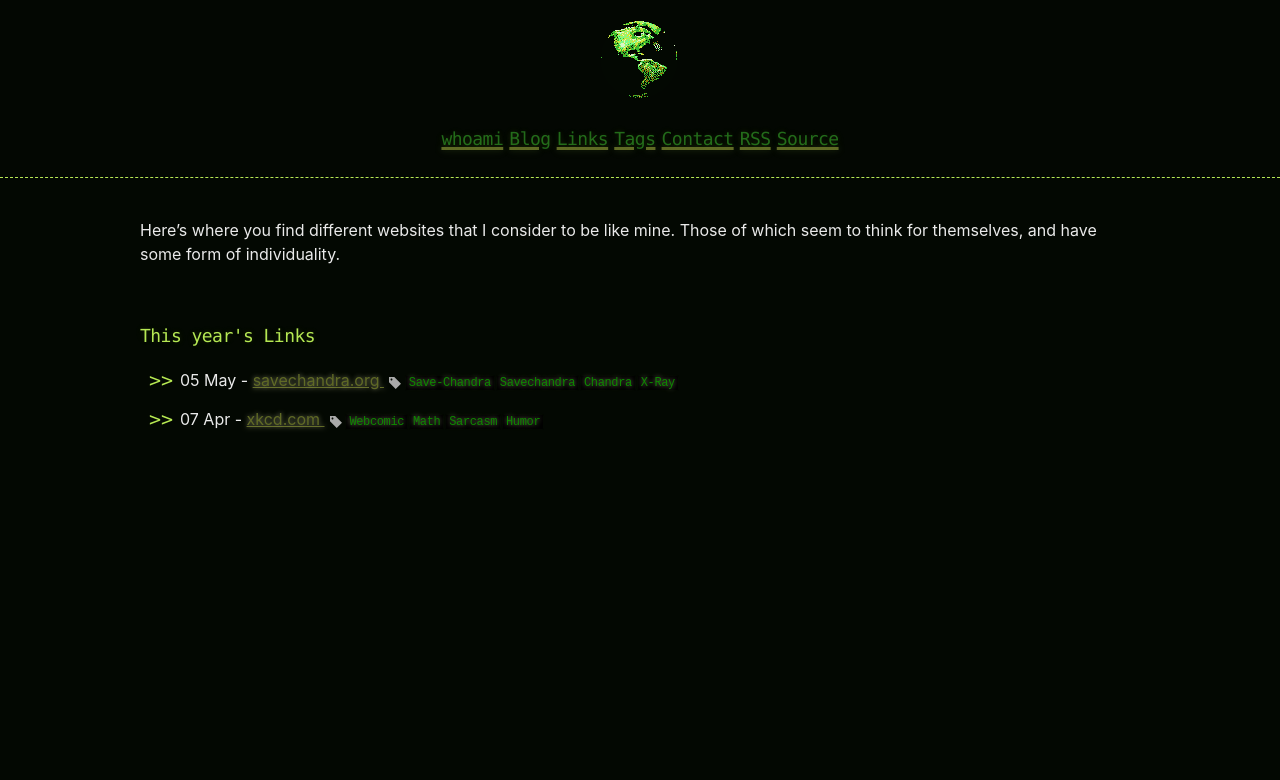
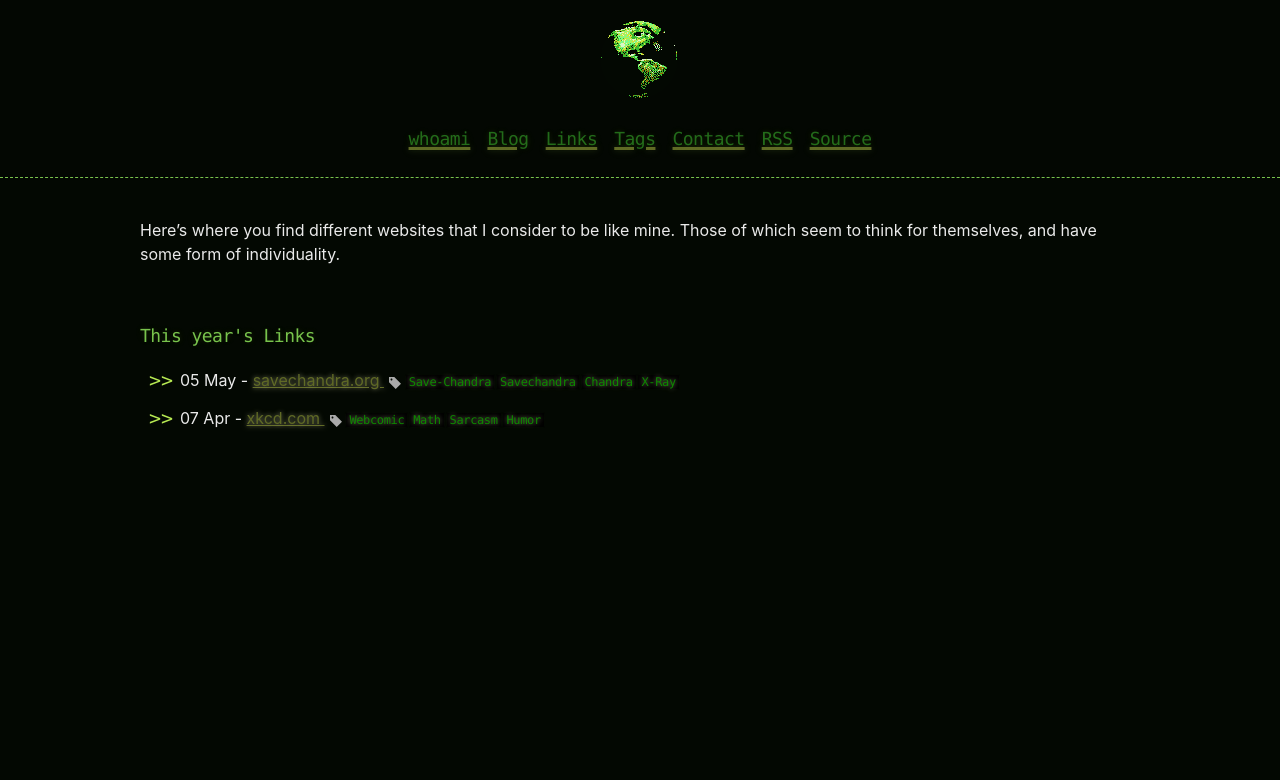
Before and after one commit to CamoCatX/camocatx.github.io, a Jekyll site: the page built from links/index.md, in a window 1280 px wide. Shown: the top 780 px of the page. Built offline with Jekyll 4.4.1, drawn with Linux system fonts in a browser that asks for light colours; grey boxes are pictures that could not be loaded.

Commit message:
new file:   KyivMachine.ttf 	modified:   _sass/_default_colors.scss 	modified:   _sass/base.scss 	modified:   _sass/rouge-base16-dark.scss

```diff
--- a/_sass/_default_colors.scss
+++ b/_sass/_default_colors.scss
@@ -5,12 +5,12 @@
 $apple-blossom: #ac4142;
 $alto: #d0d0d0;
 $bouquet: #aa759f;
-$chelsea-cucumber: #90a959;
+$chelsea-cucumber: #787612;
 $cod-grey: #030802;
-$conifer: #b5e853;
+$conifer: #78C34C;
 $dove-grey: #666;
 $gallery: #eaeaea;
-$grey: #888;
+$grey: #6A7864;
 $gulf-stream: #75b5aa;
 $hippie-blue: #6a9fb5;
 $potters-clay: #8f5536;
--- a/_sass/base.scss
+++ b/_sass/base.scss
@@ -1,3 +1,29 @@
+@media print {
+  body {
+    font-family: KyivMachine;
+    margin: 0;
+    color: black;
+    background-color: white;
+    font-size: 13pt;
+    header, footer, aside, nav, form, iframe, .menu, .hero, .spacer {
+      display: none;
+    }
+    a::after {
+      content: " (" attr(href) ")";
+    }
+    h1 {
+      break-before: always;
+    }
+    table, img, svg {
+      break-inside: avoid;
+    }
+  }
+  @font-face {
+    font-family: KyivMachine;
+    src: url(/KyivMachine.ttf);
+  }
+}
+
 /*
    original: https://github.com/pages-themes/hacker
 */
@@ -37,12 +63,12 @@ body {
     color: $body-foreground;
     font-size: 16px;
     line-height: 1.5;
-    font-family: -apple-system, BlinkMacSystemFont, avenir next, avenir, segoe ui, helvetica neue, helvetica, Cantarell, Ubuntu, roboto, noto, arial, sans-serif;
     -webkit-text-size-adjust: 100%;
     -webkit-font-smoothing: antialiased; /* Font smoothing for macOS */
     -moz-osx-font-smoothing: grayscale; /* Font smoothing for macOS in Firefox */
     font-kerning: auto;
     word-wrap: break-word;
+    font-family: -apple-system, BlinkMacSystemFont, avenir next, avenir, segoe ui, helvetica neue, helvetica, Cantarell, Ubuntu, roboto, noto, arial, sans-serif;
 }
 .container {
   width: 90%;
@@ -78,7 +104,6 @@ header h1 {
   margin: 0;
   text-align: center;
   font-weight: bold;
-  font-family: -apple-system, BlinkMacSystemFont, avenir next, avenir, segoe ui, helvetica neue, helvetica, Cantarell, Ubuntu, roboto, noto, arial, sans-serif;
   color: $conifer;//$header;
   text-shadow: 0 1px 1px rgba(0, 0, 0, 0.1),
                0 0 5px rgba(181, 232, 83, 0.1),
--- a/_sass/rouge-base16-dark.scss
+++ b/_sass/rouge-base16-dark.scss
@@ -4,7 +4,9 @@
 */
 
 @import "default_colors";
-
+code {
+  font-family: ui-monospace, 'Cascadia Code', 'Source Code Pro', Menlo, Consolas, 'DejaVu Sans Mono', monospace !important;
+}
 .highlight {
 
   $plaintext: $alto !default;
@@ -23,7 +25,6 @@
   $string-escape: $potters-clay !default;
   $deleted: $apple-blossom !default;
   $header: $hippie-blue !default;
-
   color: $plaintext;
 
   table td { padding: 5px; }
```
Also changed, not shown: KyivMachine.ttf (added).
